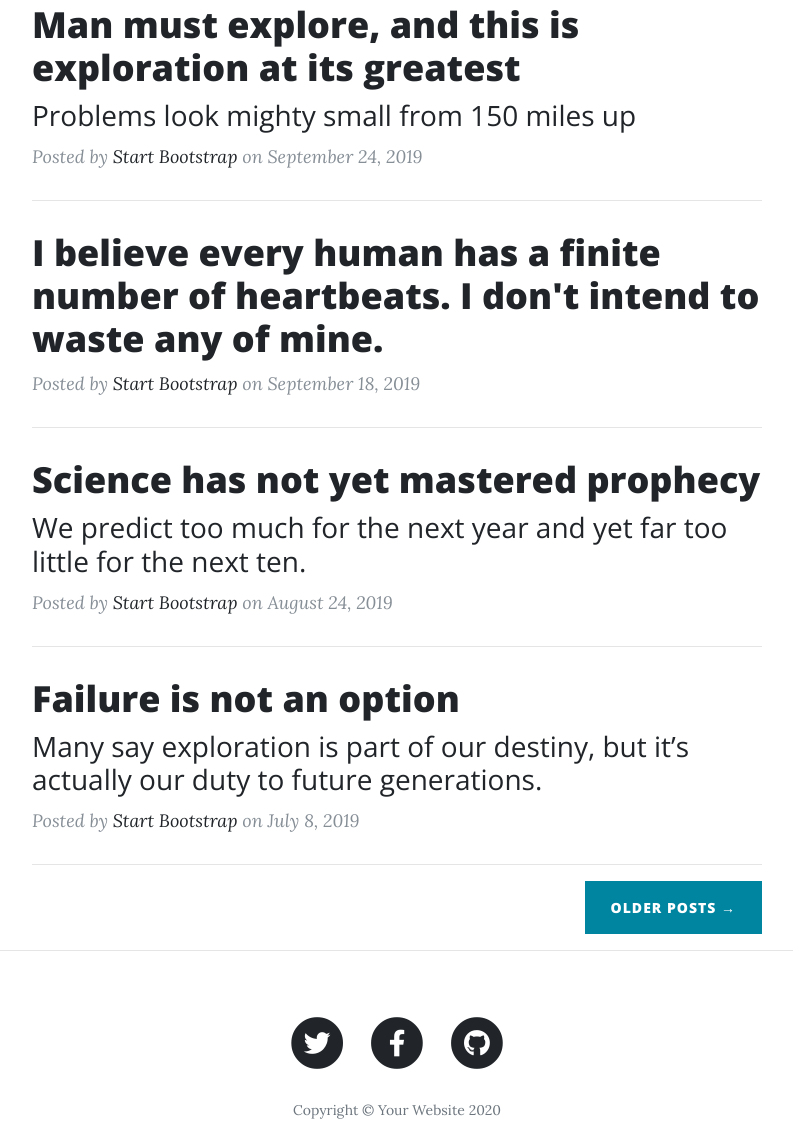
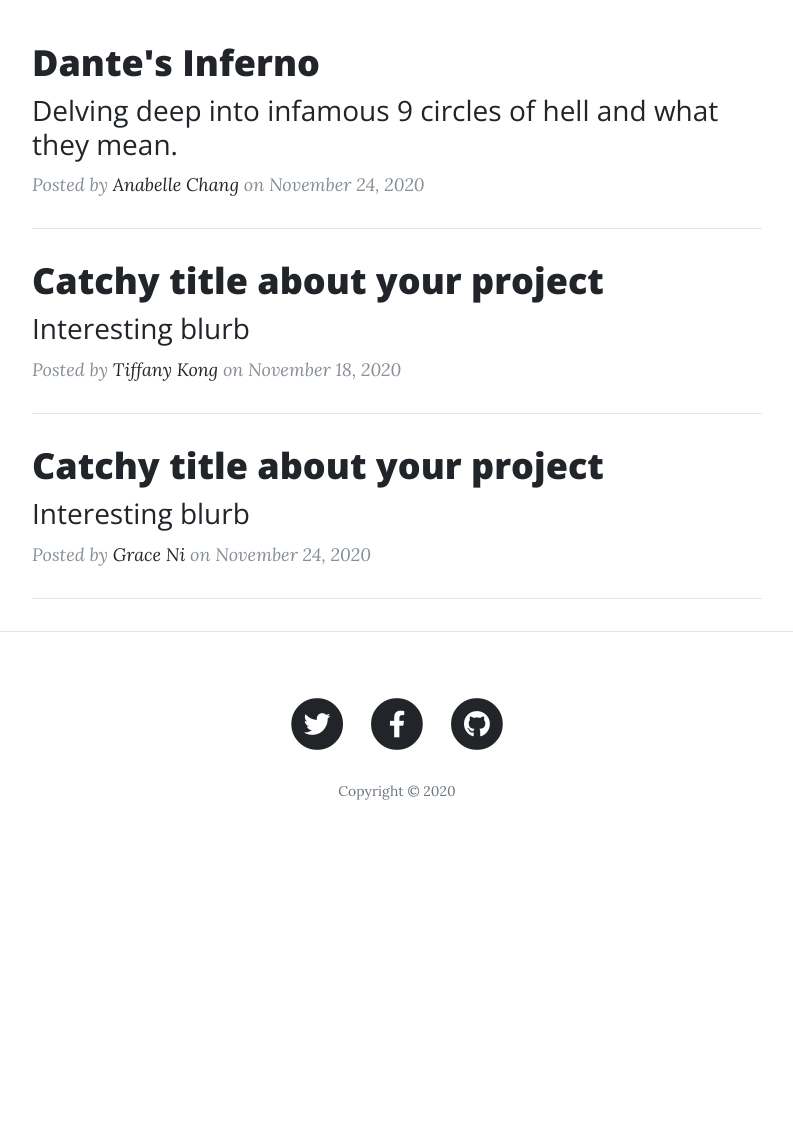
Before and after one commit to belle-chang/conceptualizations-of-monsters, a website: page index.html in a window 1280 px wide. Shown: the part 1056-2180 px from the top of the page, without its empty margins (243-1036 px from the left). After the commit the page ends 1923 px from the top, so only its background shows below. Drawn offline with nearby package versions, Linux system fonts and the light colour scheme.

Commit message:
changing titles

```diff
--- a/index.html
+++ b/index.html
@@ -28,7 +28,7 @@
   <!-- Navigation -->
   <nav class="navbar navbar-expand-lg navbar-light fixed-top" id="mainNav">
     <div class="container">
-      <a class="navbar-brand" href="index.html">The Imaginations of the Afterlife: A Comparison of Monster</a>
+      <a class="navbar-brand" href="index.html">A Comparison of Monsters</a>
       <button class="navbar-toggler navbar-toggler-right" type="button" data-toggle="collapse" data-target="#navbarResponsive" aria-controls="navbarResponsive" aria-expanded="false" aria-label="Toggle navigation">
         Menu
         <i class="fas fa-bars"></i>
@@ -60,6 +60,7 @@
         <div class="col-lg-8 col-md-10 mx-auto">
           <div class="site-heading">
             <h1>The Imaginations of the Afterlife: A Comparison of Monster</h1>
+            <br>
             <span class="subheading">This project aims to provide a clear comparison between the monsters of the European, Chinese, and Japanese imaginations of the afterlife. We wanted to further analyze Dante's nine circles of hell, the Diyu in China, and Yomi-no-kuni in Japan, trying to find parallels, points of interest and prevalent themes. Feel free to drop a comment on one of our posts to let us know your thoughts and feedback!</span>
           </div>
         </div>
@@ -74,60 +75,50 @@
         <div class="post-preview">
           <a href="post.html">
             <h2 class="post-title">
-              Man must explore, and this is exploration at its greatest
+              Dante's Inferno
             </h2>
             <h3 class="post-subtitle">
-              Problems look mighty small from 150 miles up
+              Delving deep into infamous 9 circles of hell and what they mean.
             </h3>
           </a>
           <p class="post-meta">Posted by
-            <a href="#">Start Bootstrap</a>
-            on September 24, 2019</p>
+            <a href="#">Anabelle Chang</a>
+            on November 24, 2020</p>
         </div>
         <hr>
         <div class="post-preview">
           <a href="post.html">
             <h2 class="post-title">
-              I believe every human has a finite number of heartbeats. I don't intend to waste any of mine.
+              Catchy title about your project
             </h2>
+            <h3 class="post-subtitle">
+              Interesting blurb
+            </h3>
           </a>
           <p class="post-meta">Posted by
-            <a href="#">Start Bootstrap</a>
-            on September 18, 2019</p>
+            <a href="#">Tiffany Kong</a>
+            on November 18, 2020</p>
         </div>
         <hr>
         <div class="post-preview">
           <a href="post.html">
             <h2 class="post-title">
-              Science has not yet mastered prophecy
+              Catchy title about your project
             </h2>
             <h3 class="post-subtitle">
-              We predict too much for the next year and yet far too little for the next ten.
+              Interesting blurb
             </h3>
           </a>
           <p class="post-meta">Posted by
-            <a href="#">Start Bootstrap</a>
-            on August 24, 2019</p>
+            <a href="#">Grace Ni</a>
+            on November 24, 2020</p>
         </div>
         <hr>
-        <div class="post-preview">
-          <a href="post.html">
-            <h2 class="post-title">
-              Failure is not an option
-            </h2>
-            <h3 class="post-subtitle">
-              Many say exploration is part of our destiny, but it’s actually our duty to future generations.
-            </h3>
-          </a>
-          <p class="post-meta">Posted by
-            <a href="#">Start Bootstrap</a>
-            on July 8, 2019</p>
-        </div>
-        <hr>
+
         <!-- Pager -->
-        <div class="clearfix">
+        <!-- <div class="clearfix">
           <a class="btn btn-primary float-right" href="#">Older Posts &rarr;</a>
-        </div>
+        </div> -->
       </div>
     </div>
   </div>
@@ -165,7 +156,7 @@
               </a>
             </li>
           </ul>
-          <p class="copyright text-muted">Copyright &copy; Your Website 2020</p>
+          <p class="copyright text-muted">Copyright &copy; 2020</p>
         </div>
       </div>
     </div>
```
